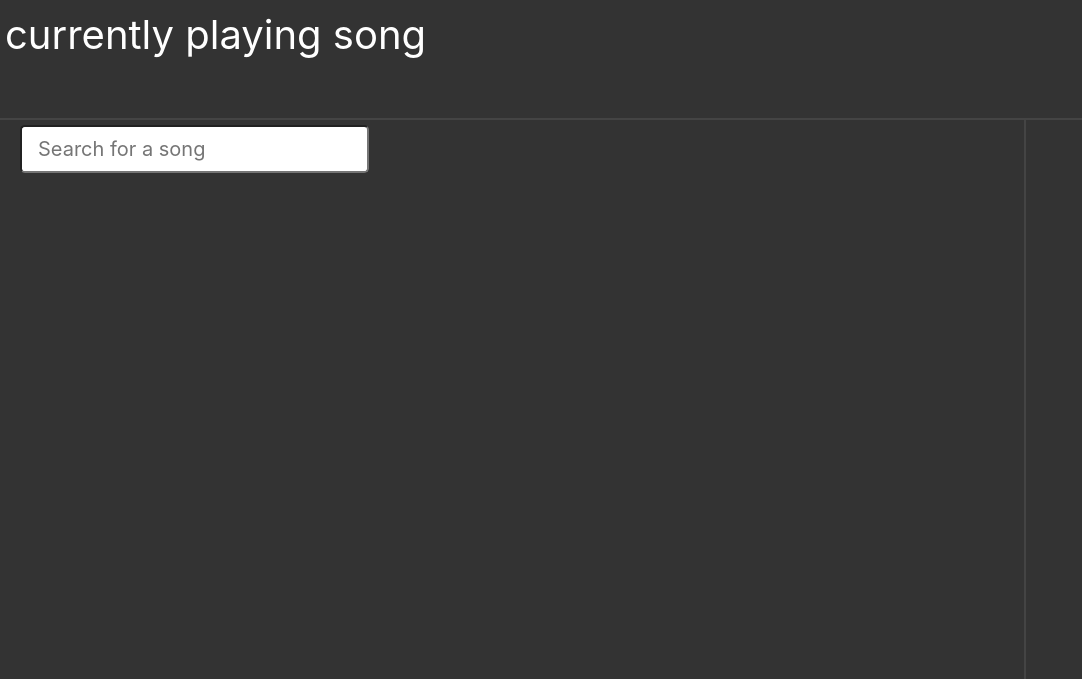
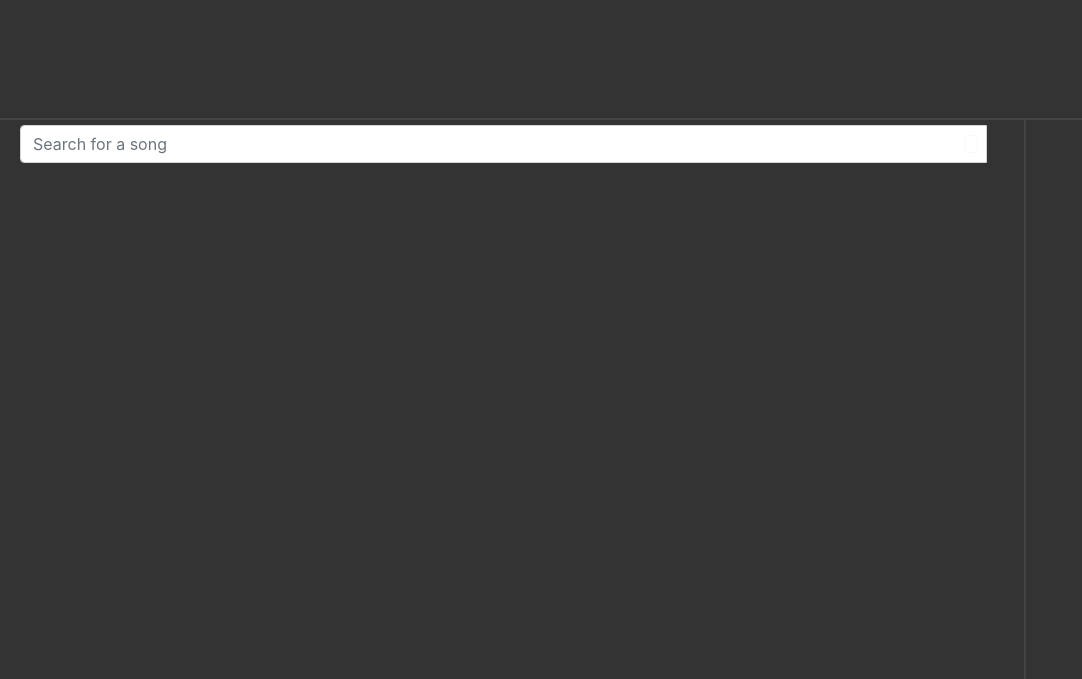
Before and after one commit to BluePhire1/jukebox, a Flask app: template templates/room.html in a window 1280 px wide. Shown: the top 679 px of the page, without its empty margins (0-1082 px from the left). Run offline with Flask 2, Linux system fonts and the light colour scheme; the template is opened without the code that fills it, so the values that code supplies are empty; some libraries are stand-ins or nearby versions; some web fonts are replaced.

Commit message:
more work on styling, curr song

```diff
--- a/static/css/style.css
+++ b/static/css/style.css
@@ -7,17 +7,16 @@
 body {
     background-color: #333;
     color: white;
+    font-size: 16px;
 }
 
 #nameInput, #continue {
     display: none;
 }
 
-#songDiv {
-    width: 80%;
-    margin-top: 15vh;
-    height: 70vh;
-    overflow: auto;
+#songsList {
+    height: 100%;
+    overflow-y: auto;
 }
 
 #songsList > li {
@@ -28,7 +27,14 @@ body {
     background-color: #7C7B83;
 }
 
-#currPlaying {
+#songsList > .list-group-item {
+    color:#EEE;
+    background-color:#333;
+    border-bottom-color:#222;
+    border-top-color:#222;
+}
+
+#currPlayingImg {
     position: fixed;
     left: 0px;
     top: 0px;
@@ -38,24 +44,35 @@ body {
     padding: 5px;
 }
 
+#currPlayingInfo {
+    font-size: 2.5rem;
+}
+
 #downvote {
-    position: relative;
-    float: right;
-    height: 100%;
-    font-size: 10vh;
-    border: none !important;
+    position: absolute;
+    top: 0px;
+    right: 0px;
+    font-size: 9vh;
+    border: none !important
+}
+
+#downvote:active {
+    border: none;
 }
 
 #userQueue {
     position: fixed;
     right: 0px;
     bottom: 0px;
+    top: 15vh;
     height: 85vh;
     width: 20%;
     border-left: 2px solid #444;
     padding: 5px;
     overflow-x: hidden;
     overflow-y: auto;
+    z-index: 50000;
+    background-color: #333;
 }
 
 #songQueue {
@@ -69,6 +86,8 @@ body {
     white-space: nowrap;
     overflow-x: auto;
     overflow-y: hidden;
+    z-index: 50000;
+    background-color: #333;
 }
 
 #searchDiv {
@@ -76,6 +95,18 @@ body {
 }
 
 #searchBtn {
-    font-size: 34px;
+    padding: 0px;
+    margin-left: -35px;
+    z-index: 20000;
+    color: #4f86f7;
+}
+
+#searchBtn:active {
+    color: #4F86D1;
+}
+
+#searchBtnDiv {
+    background-color: transparent;
+    z-index: 10000;
     border: none;
 }
--- a/static/js/room.js
+++ b/static/js/room.js
@@ -9,10 +9,10 @@
 var queue = [];
 var glob_queue = []
 var queueEvent;
-var curr_song;
+var currSong = [];
 
 
-window.onunload = function() {
+window.onunload = function () {
     if (queueEvent) {
         queueEvent.close();
     }
@@ -38,30 +38,14 @@ window.onload = function () {
         if (ret_queue["user_queue"][getCookie("user_id")].toString() != queue.toString()) {
             updateUserQueue(ret_queue["user_queue"]);
         }
-        if (ret_queue["curr_song"] != curr_song) {
-            curr_song = ret_queue["curr_song"];
+        if (ret_queue["curr_song"].toString() != currSong.toString()) {
+            currSong = ret_queue["curr_song"];
             updateCurrSong();
-            // updateUserQueue(ret_queue["user_queue"]);
         }
     }
 
     /*************** Search Button ***************/
-    document.getElementById("searchBtn").onclick = function () {
-        // Search for a song
-        var searchTerm = encodeURI(document.getElementById("searchTerm").value);
-        fetch("/search/" + searchTerm, {
-            method: "POST",
-            credentials: "omit",
-            headers: {
-                "Content-Type": "application/json"
-            }
-        }).then(res => res.json()).then(
-            response => showSongs(response)
-        )
-            .catch(
-                error => console.error("Error!", error)
-            )
-    }
+    document.getElementById("searchBtn").onclick = search();
 
     /*************** Downvote Button ***************/
     document.getElementById("downvote").onclick = function (e) {
@@ -85,10 +69,12 @@ window.onload = function () {
             }
         }).then(res => res.json()).then(
             response => console.log(response)
+        ).catch(
+            error => console.error("Error!", error)
         )
-            .catch(
-                error => console.error("Error!", error)
-            )
+        setTimeout(function() {
+            document.getElementById("downvote").blur();
+        }, 200);
     }
 };
 
@@ -108,13 +94,14 @@ function showSongs(songs) {
             var albumImg = song["album"]["images"][0]["url"];
             img.src = albumImg;
             img.style.height = "64px";
+            img.style.paddingRight = "20px";
         }
         catch {
             console.log("ERROR!");
         }
         var node = document.createElement("li");
 
-        node.className = "list-group-item list-group-item-dark songpos-" + count;
+        node.className = "list-group-item songpos-" + count;
 
         node.onclick = function (e) {
             addToQueue(song["uri"], song["duration_ms"], song, e);
@@ -217,7 +204,17 @@ function updateSongQueue(updated_queue) {
 }
 
 function updateCurrSong() {
-    // TODO - update current song img at top
+    console.log(currSong);
+    var albumImg = currSong[1];
+    var imgNode = document.createElement("img");
+    imgNode.src = albumImg;
+    imgNode.style.height = "100%";
+
+
+    // document.getElementById("currPlayingInfo").innerHTML = "";
+    // document.getElementById("currPlayingInfo").appendChild(infoNode);
+    document.getElementById("currPlayingImg").innerHTML = "";
+    document.getElementById("currPlayingImg").appendChild(imgNode);
 }
 
 // From w3schools <3
@@ -236,3 +233,21 @@ function getCookie(cname) {
     }
     return "";
 }
+
+// Searches for songs.
+function search() {
+    // Search for a song
+    var searchTerm = encodeURI(document.getElementById("searchTerm").value);
+    fetch("/search/" + searchTerm, {
+        method: "POST",
+        credentials: "omit",
+        headers: {
+            "Content-Type": "application/json"
+        }
+    }).then(res => res.json()).then(
+        response => showSongs(response)
+    ).catch(
+        error => console.error("Error!", error)
+    )
+    document.getElementById("searchTerm").blur();
+}
--- a/templates/base.html
+++ b/templates/base.html
@@ -1,5 +1,7 @@
 <!DOCTYPE html>
+<meta name="viewport" content="width=device-width, minimum-scale=1.0, maximum-scale=1.0, user-scalable=no">
 <html>
+
 <head>
     <title>
         Jukebox
@@ -16,10 +18,12 @@
     {% block header %}
     {% endblock %}
 </head>
+
 <body>
     <div class="container-fluid">
         {% block content %}
         {% endblock %}
     </div>
 </body>
+
 </html>
--- a/templates/room.html
+++ b/templates/room.html
@@ -6,20 +6,26 @@
 {% endblock %}
 
 {% block content %}
-<div id="currPlaying">
-    <span style="font-size:2.5rem">currently playing song</span>
+<div>
+    <div id="currPlayingImg"></div>
+    <div id="currPlayingInfo" style="font-size:2.5rem"></div>
     <button id="downvote" class="btn btn-outline-light">
         <i class="fas fa-thumbs-down"></i>
     </button>
 </div>
-
-<div id="songDiv">
-    <center class="input-group mb-3" id="searchDiv">
-        <input class="form-control-lg" type="text" id="searchTerm" placeholder="Search for a song">
-        <button id="searchBtn" class="input-group-append btn btn-outline-light">
-            <i class="fas fa-search"></i>
-        </button>
-    </center>
+<div style="margin-top: 15vh; width: 80%; height:70vh;">
+    <div id="songDiv">
+        <form class="input-group mb-3" id="searchDiv" onsubmit="search();return false;">
+            <input class="form-control" aria-describedby="searchBtnDiv" type="text" id="searchTerm" placeholder="Search for a song">
+            <div class="input-group-prepend" role="group">
+                <div class="input-group-text" id="searchBtnDiv">
+                    <button onsubmit="return false;" id="searchBtn" class="input-group-append btn btn-outline-light">
+                        <i class="fas fa-search"></i>
+                    </button>
+                </div>
+            </div>
+        </form>
+    </div>
     <ul id="songsList" class="list-group">
     </ul>
 </div>
```
